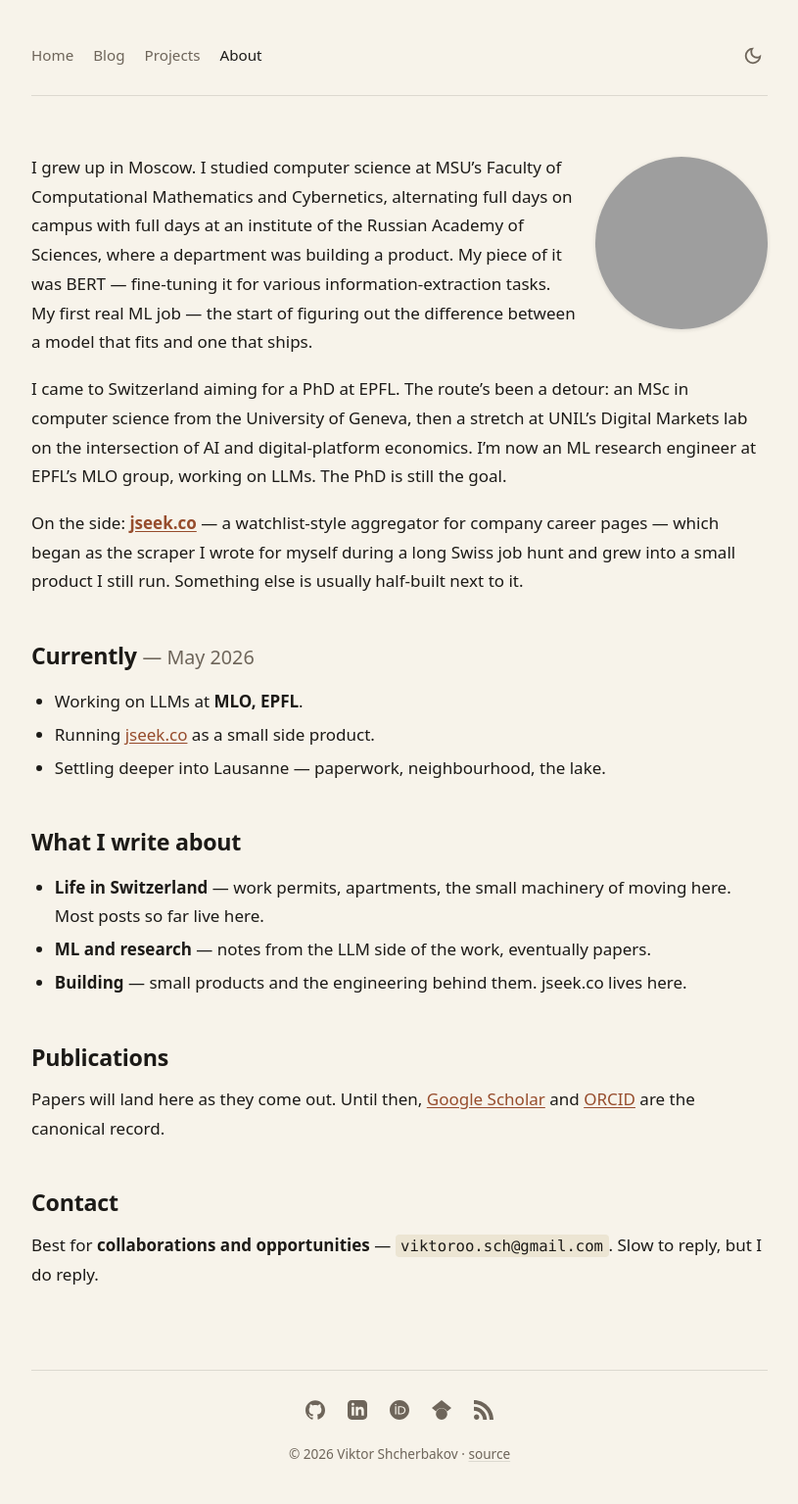
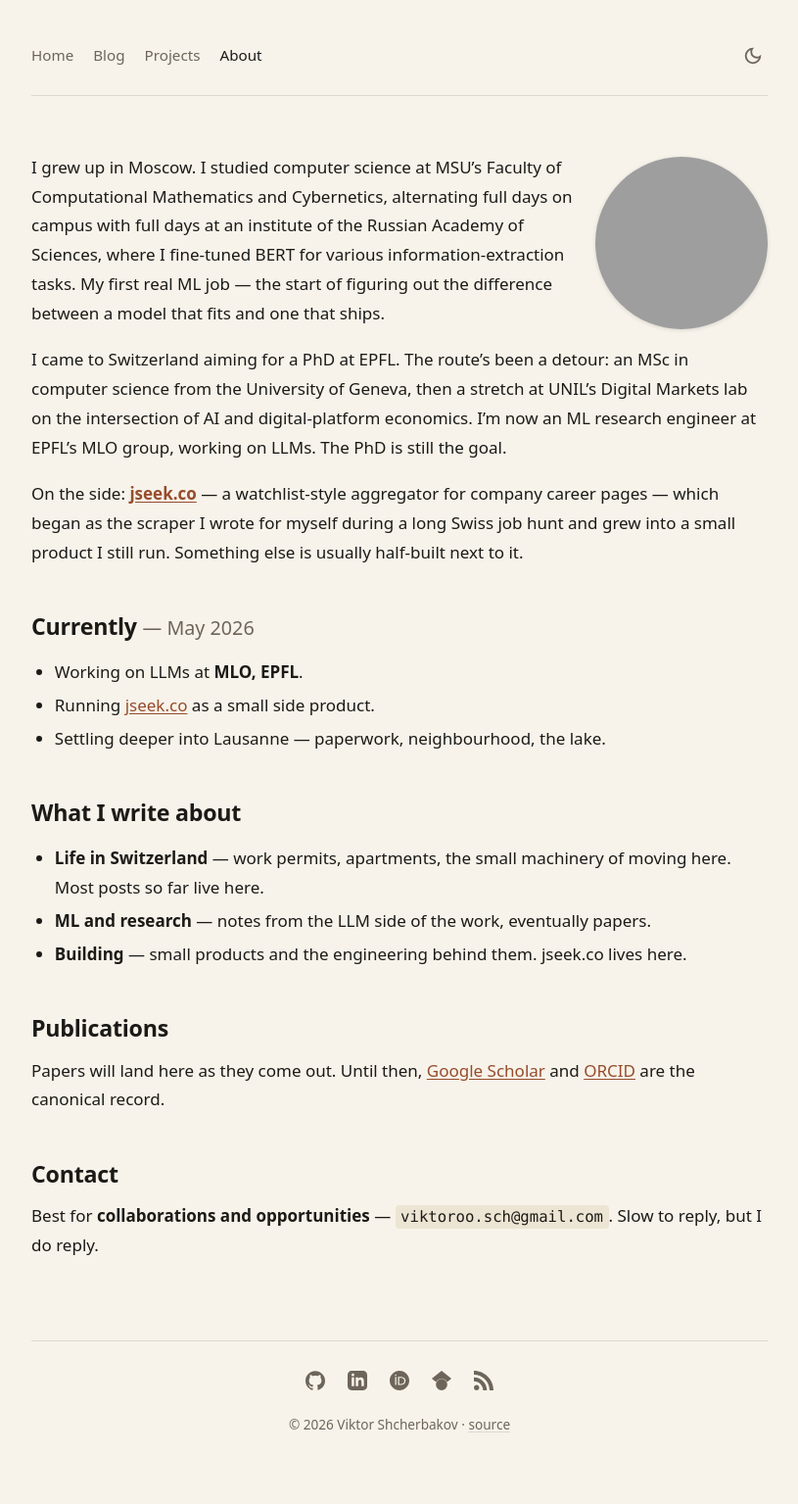
Before and after one commit to viktor-shcherb/viktor-shcherb.github.io, a Jekyll site: the page built from about.md, in a window 1280 px wide. Shown: the whole page at 98% size, without its empty margins (232-1047 px from the left). Built offline with Jekyll 4.4.1, drawn with Linux system fonts in a browser that asks for light colours; after the commit the page ends 1506 px from its top, so only the background shows below that; grey boxes are pictures that could not be loaded.

Commit message:
Drop 'a department / a product' framing in BSc paragraph (#92)

```diff
--- a/about.md
+++ b/about.md
@@ -15,7 +15,7 @@
      loading="lazy"
      decoding="async">
 
-I grew up in Moscow. I studied computer science at MSU's Faculty of Computational Mathematics and Cybernetics, alternating full days on campus with full days at an institute of the Russian Academy of Sciences, where a department was building a product. My piece of it was BERT — fine-tuning it for various information-extraction tasks. My first real ML job — the start of figuring out the difference between a model that fits and one that ships.
+I grew up in Moscow. I studied computer science at MSU's Faculty of Computational Mathematics and Cybernetics, alternating full days on campus with full days at an institute of the Russian Academy of Sciences, where I fine-tuned BERT for various information-extraction tasks. My first real ML job — the start of figuring out the difference between a model that fits and one that ships.
 
 I came to Switzerland aiming for a PhD at EPFL. The route's been a detour: an MSc in computer science from the University of Geneva, then a stretch at UNIL's Digital Markets lab on the intersection of AI and digital-platform economics. I'm now an ML research engineer at EPFL's MLO group, working on LLMs. The PhD is still the goal.
 
```
